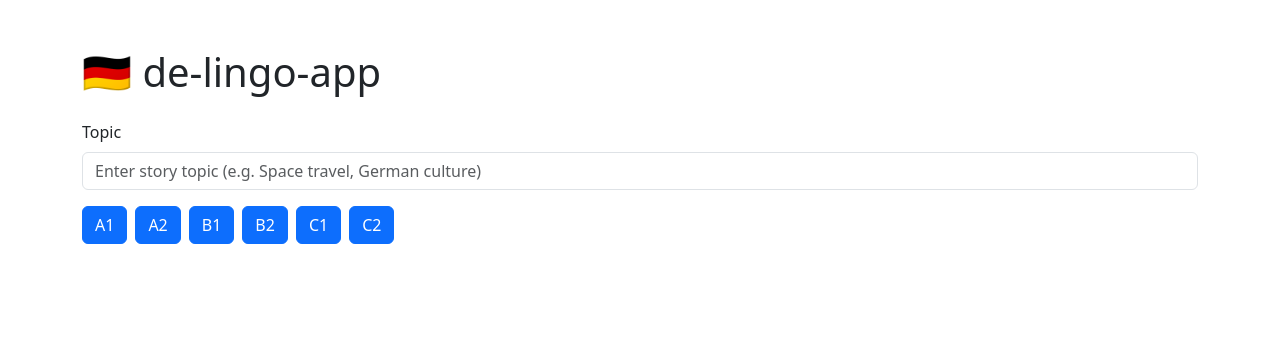
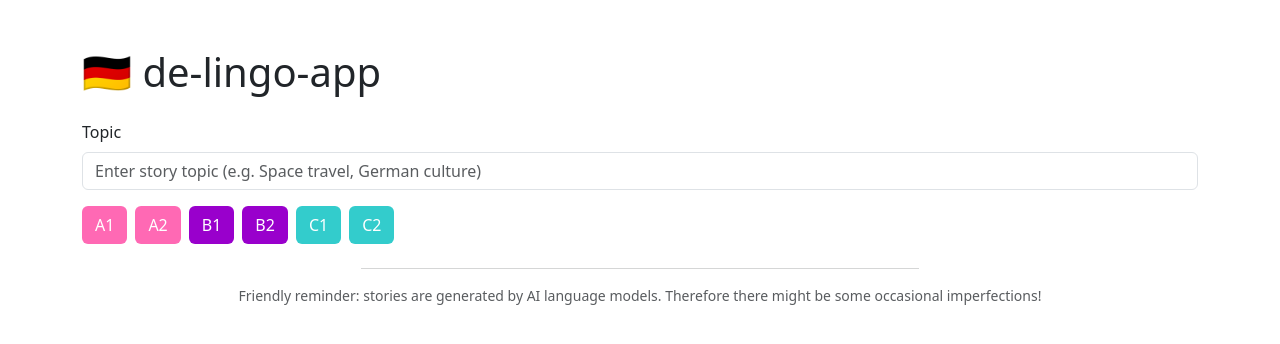
Before and after one commit to tkoso/de-lingo-boost, a React (Vite) app in the folder frontend/: page / in a window 1280 px wide. Shown: the top 344 px of the page. Built offline with nearby package versions, Linux system fonts and the light colour scheme.

Commit message:
add small UI changes

```diff
--- a/frontend/src/App.jsx
+++ b/frontend/src/App.jsx
@@ -55,6 +55,8 @@ function App() {
     setError(null);
     try {
       const response = await axios.get(`http://localhost:8080/api/stories/generate?level=${level}&topic=${encodeURIComponent(topic)}`);
+      setShowResults(false);
+      setSelectedAnswers({});
       setStory(response.data);
       console.log(response.data.wordTranslations)
 
@@ -101,6 +103,10 @@ function App() {
         {levels.map(level => (
           <Button
             key={level}
+            style={{
+              backgroundColor: level.startsWith('A') ? '#ff69b4' : level.startsWith('B') ? '#9900cc' : '#33cccc',
+              borderColor: 'transparent',
+            }}
             variant="primary"
             onClick={() => fetchStory(level)}
             disabled={loading}
@@ -187,6 +193,12 @@ function App() {
           onShowResults={toggleResults}
         />
       )}
+
+      <div className="text-center mt-4 mb-2 text-muted small">
+        <hr className="w-50 mx-auto" />
+        Friendly reminder: stories are generated by AI language models.
+        Therefore there might be some occasional imperfections!
+      </div>
     </div>
   );
 }
```
